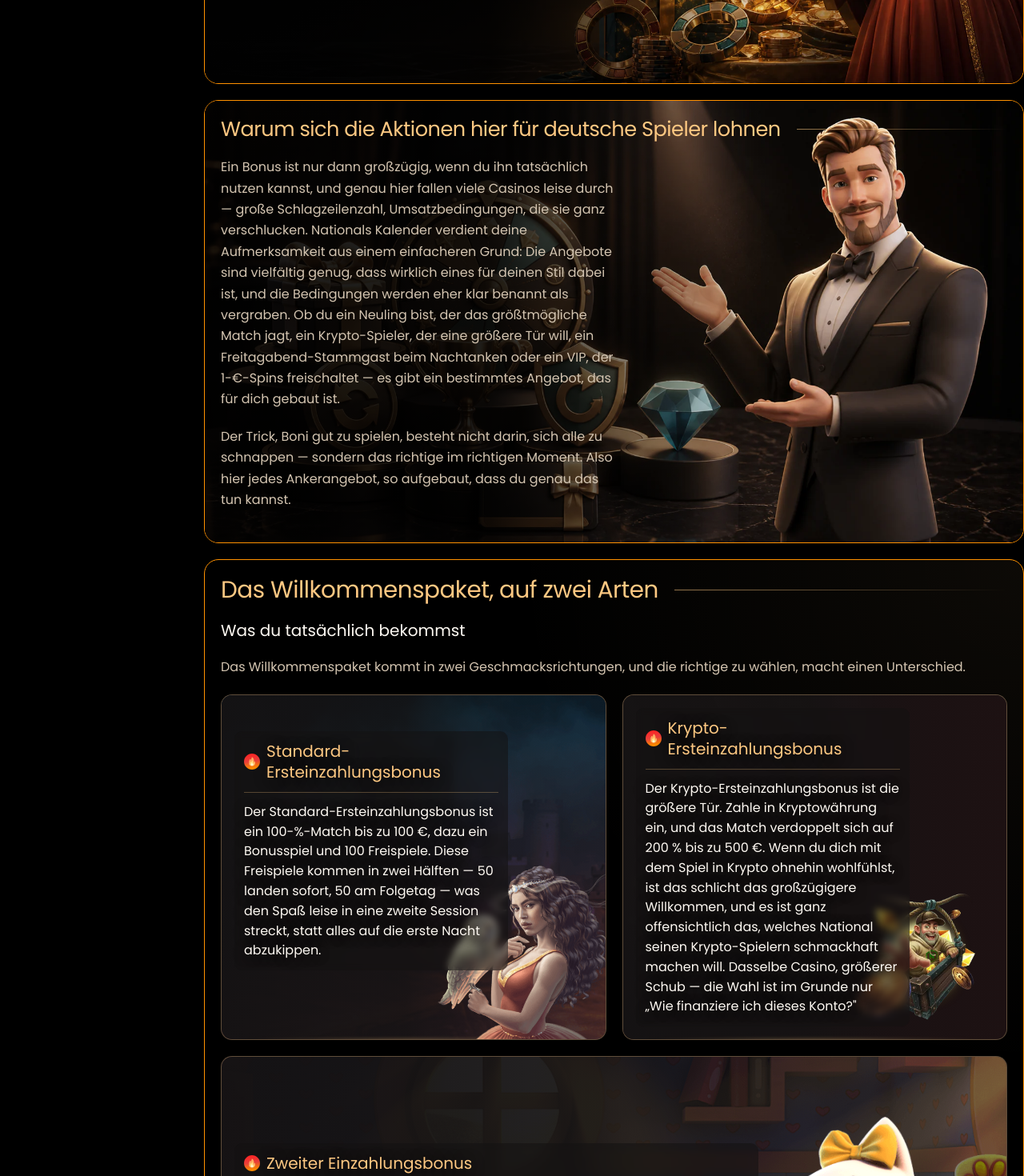
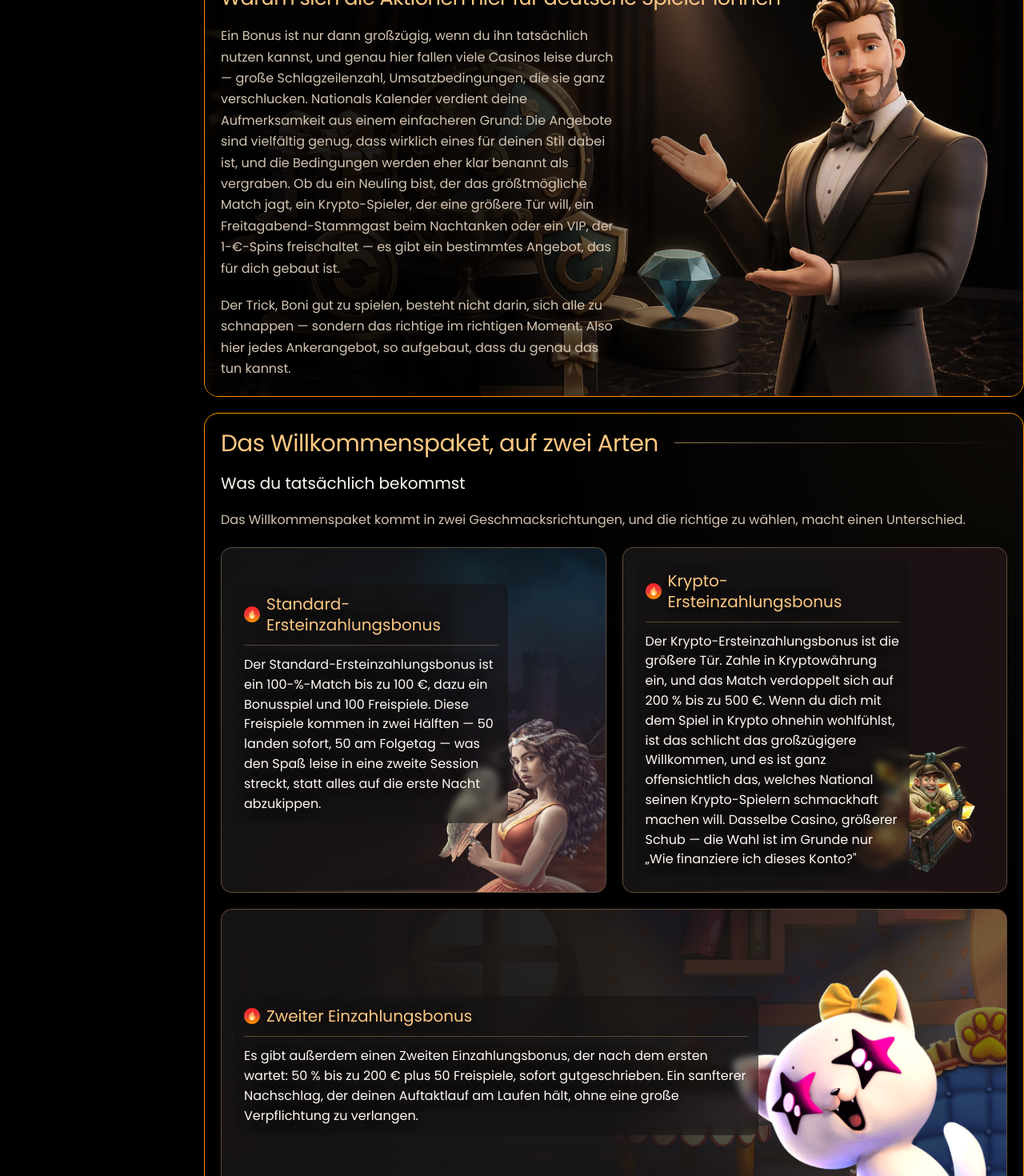
Before and after one commit to xbctk/natiocasino-germany, a Next.js app: page /bonuses in a window 1280 px wide. Shown: the part 1080-2550 px from the top of the page at 80% size. Built offline with nearby package versions, Linux system fonts and the light colour scheme.

Commit message:
Normalize German bonuses section spacing

```diff
--- a/app/globals.css
+++ b/app/globals.css
@@ -429,8 +429,18 @@ a {
   margin-top: var(--space-content);
 }
 
-.boni-reason-section {
-  min-height: 520px;
+.boni-page-content .image-copy-section {
+  min-height: 0;
+}
+
+.boni-page-content .content-section:not(.image-copy-section) > p {
+  max-width: none;
+}
+
+.boni-page-content .content-section > :last-child,
+.boni-page-content .content-subsection > :last-child,
+.boni-page-content .image-copy-section__copy > :last-child {
+  margin-bottom: 0;
 }
 
 .boni-promotion-card.info-card {
@@ -468,14 +478,6 @@ a {
 .boni-media-panel img {
   object-fit: cover;
   object-position: center;
-}
-
-.boni-vip-section,
-.boni-tournament-section,
-.boni-seasonal-section,
-.boni-responsible-section,
-.boni-summary-section {
-  min-height: 680px;
 }
 
 .boni-vip-section .image-copy-section__copy,
@@ -640,13 +642,6 @@ a {
     min-height: 190px;
   }
 
-  .boni-vip-section,
-  .boni-tournament-section,
-  .boni-seasonal-section,
-  .boni-responsible-section,
-  .boni-summary-section {
-    min-height: 760px;
-  }
 }
 
 @media (prefers-reduced-motion: reduce) {
```
Also changed, not shown: 1 other file (tests, documents, lock files or other folders).
